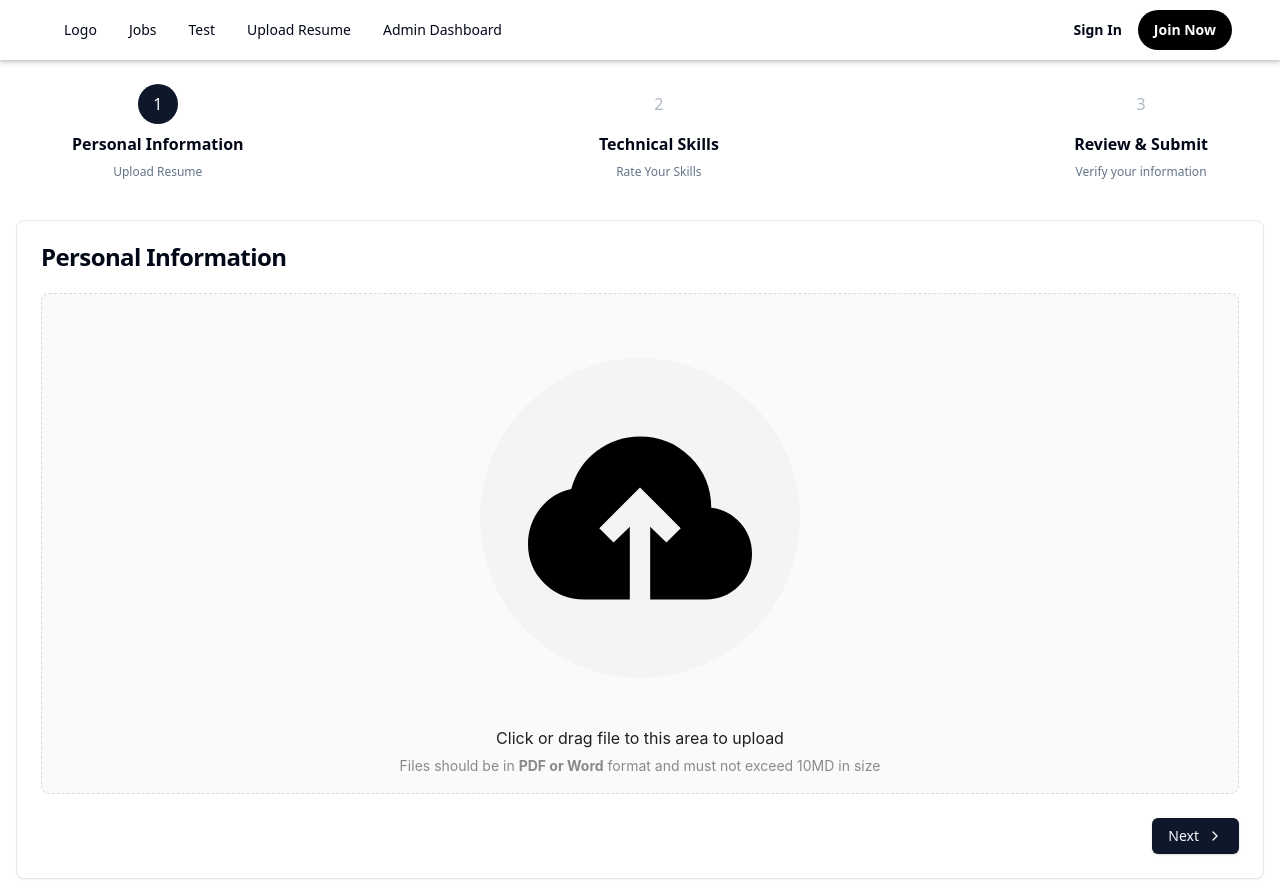
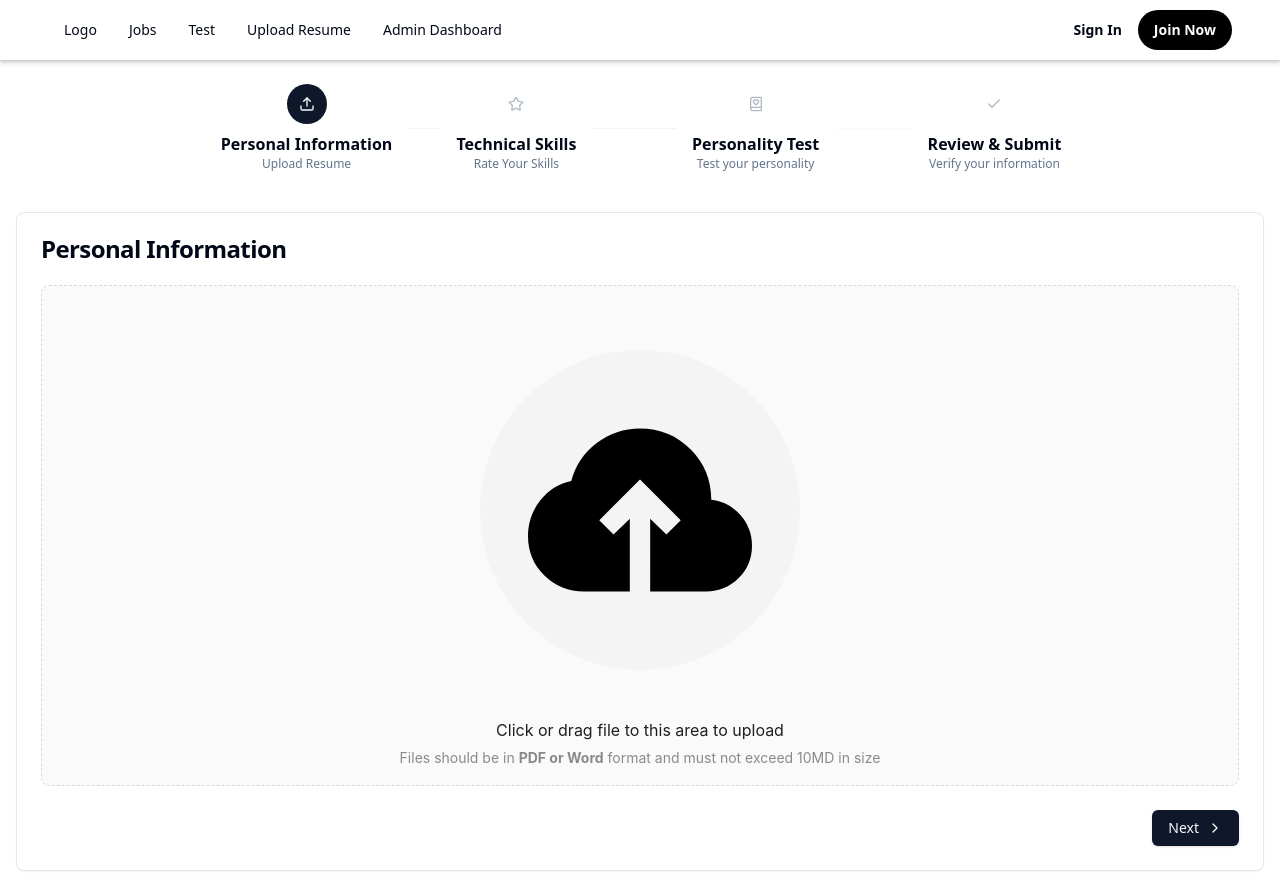
Before and after one commit to azinuddinazlani/kopipes-frontend, a Vue app: page /submit in a window 1280 px wide. Built offline with nearby package versions, Linux system fonts and the light colour scheme.

Commit message:
style : profile page percentage, upload resume stepper

```diff
--- a/src/components/PersonalDetailForm.vue
+++ b/src/components/PersonalDetailForm.vue
@@ -8,10 +8,11 @@ import {
   StepperTitle,
   StepperTrigger,
 } from '@/components/ui/stepper'
-import { ref, reactive } from 'vue'
+import { ref, reactive, computed } from 'vue'
 import UploadResume from './step/UploadResume.vue'
 import RateSkill from './step/RateSkill.vue'
 import ReviewSubmit from './step/ReviewSubmit.vue'
+import { Upload, Check, BookHeart, Star } from 'lucide-vue-next'
 
 const currentStep = ref(1)
 
@@ -30,7 +31,7 @@ const updateFormData = (newData: any) => {
 }
 
 const nextStep = () => {
-  if (currentStep.value < 3) {
+  if (currentStep.value < 4) {
     currentStep.value++
   }
 }
@@ -49,40 +50,59 @@ const handleSubmit = async () => {
     console.error('Error submitting form:', error)
   }
 }
+
+const steps = [
+  {
+    step: 1,
+    title: 'Personal Information',
+    description: 'Upload Resume',
+    icon: Upload,
+  },
+  {
+    step: 2,
+    title: 'Technical Skills',
+    description: 'Rate Your Skills',
+    icon: Star,
+  },
+  {
+    step: 3,
+    title: 'Personality Test',
+    description: 'Test your personality',
+    icon: BookHeart,
+  },
+  {
+    step: 4,
+    title: 'Review & Submit',
+    description: 'Verify your information',
+    icon: Check,
+  },
+]
 </script>
 
 <template>
   <div class="container mx-auto p-4">
-    <Stepper v-model="currentStep" class="stepper-wrapper">
-      <StepperItem :step="1">
-        <StepperTrigger>
-          <StepperIndicator>1</StepperIndicator>
-          <StepperTitle>Personal Information</StepperTitle>
-          <StepperDescription>Upload Resume</StepperDescription>
-        </StepperTrigger>
-        <StepperSeparator />
-      </StepperItem>
-
-      <StepperItem :step="2">
-        <StepperTrigger>
-          <StepperIndicator>2</StepperIndicator>
-          <StepperTitle>Technical Skills</StepperTitle>
-          <StepperDescription>Rate Your Skills</StepperDescription>
-        </StepperTrigger>
-        <StepperSeparator />
-      </StepperItem>
-
-      <StepperItem :step="3">
-        <StepperTrigger>
-          <StepperIndicator>3</StepperIndicator>
-          <StepperTitle>Review & Submit</StepperTitle>
-          <StepperDescription>Verify your information</StepperDescription>
-        </StepperTrigger class="min-w-[4rem]">
-      </StepperItem>
-    </Stepper>
+    <div class="flex justify-center pl-20">
+      <Stepper v-model="currentStep" class="stepper-wrapper">
+        <StepperItem v-for="item in steps" :key="item.step" class="basis-1/4" :step="item.step">
+          <StepperTrigger @click="currentStep = item.step">
+            <StepperIndicator>
+              <component :is="item.icon" class="w-4 h-4" />
+            </StepperIndicator>
+            <div class="flex flex-col">
+              <StepperTitle>
+                {{ item.title }}
+              </StepperTitle>
+              <StepperDescription>
+                {{ item.description }}
+              </StepperDescription>
+            </div>
+          </StepperTrigger>
+          <StepperSeparator v-if="item.step !== steps[steps.length - 1].step" class="w-full h-px" />
+        </StepperItem>
+      </Stepper>
+    </div>
 
     <div class="mt-8">
-      <!-- Step Components -->
       <UploadResume
         v-if="currentStep === 1"
         :formData="formData"
@@ -98,8 +118,16 @@ const handleSubmit = async () => {
         @prev="prevStep"
       />
 
+      <div v-if="currentStep === 3">
+        <!-- Add your personality test component here -->
+        <div class="flex justify-between mt-4">
+          <button @click="prevStep" class="px-4 py-2 bg-gray-200 rounded">Previous</button>
+          <button @click="nextStep" class="px-4 py-2 bg-blue-500 text-white rounded">Next</button>
+        </div>
+      </div>
+
       <ReviewSubmit
-        v-if="currentStep === 3"
+        v-if="currentStep === 4"
         :formData="formData"
         @prev="prevStep"
         @submit="handleSubmit"
@@ -114,8 +142,14 @@ const handleSubmit = async () => {
 }
 
 .stepper-wrapper {
-  justify-content: space-between;
+  // justify-content: center;
+  // display: flex;
+  // align-items: center;
+  // margin: 0 3rem;
+
   display: flex;
-  margin: 0 3rem;
+  align-items: center;
+  width: 100%;
+  max-width: 80%; /* Adjust this value as needed */
 }
 </style>
--- a/src/views/ProfileView.vue
+++ b/src/views/ProfileView.vue
@@ -106,14 +106,14 @@
             <div class="assessment-bar-wrapper mt-2 space-y-4">
               <div v-for="assessment in assessments" :key="assessment.name">
                 <p>
-                  {{ assessment.name }}: <span class="font-semibold">{{ assessment.score }}%</span>
+                  {{ assessment.name }}
                 </p>
-                <div class="test1">
+                <div class="score-bar">
                   <Progress
                     class="h-2 bg-gray-200 [&>div]:bg-pink-500"
                     :model-value="assessment.score"
                   />
-                  <p class="text-sm text-gray-600 mt-2 ml-2">{{ assessment.score }}%</p>
+                  <p class="text-sm text-gray-600 ml-3">{{ assessment.score }}%</p>
                 </div>
               </div>
             </div>
@@ -201,7 +201,7 @@ const assessments = [
     }
 
     .progress-bar,
-    .test1 {
+    .score-bar {
       display: flex;
       justify-content: space-between;
       align-items: center;
```
